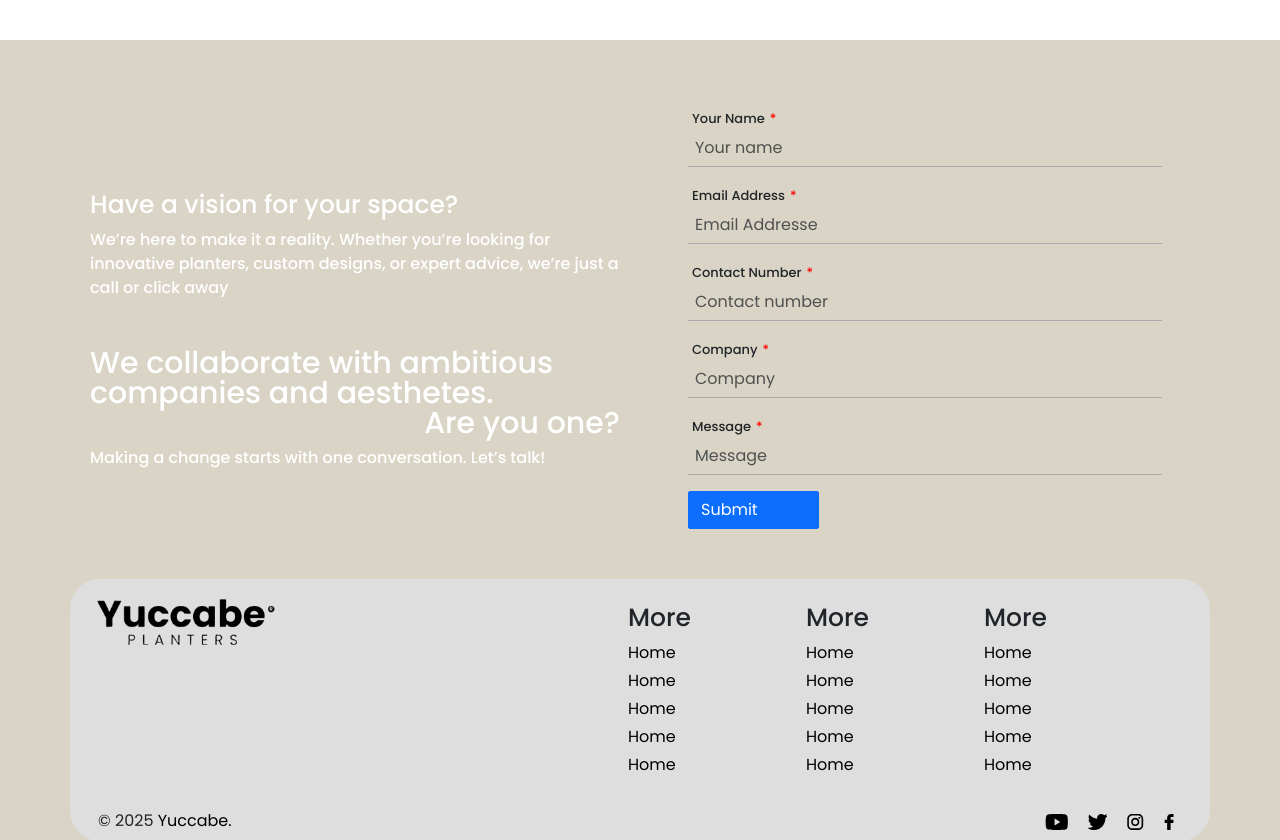
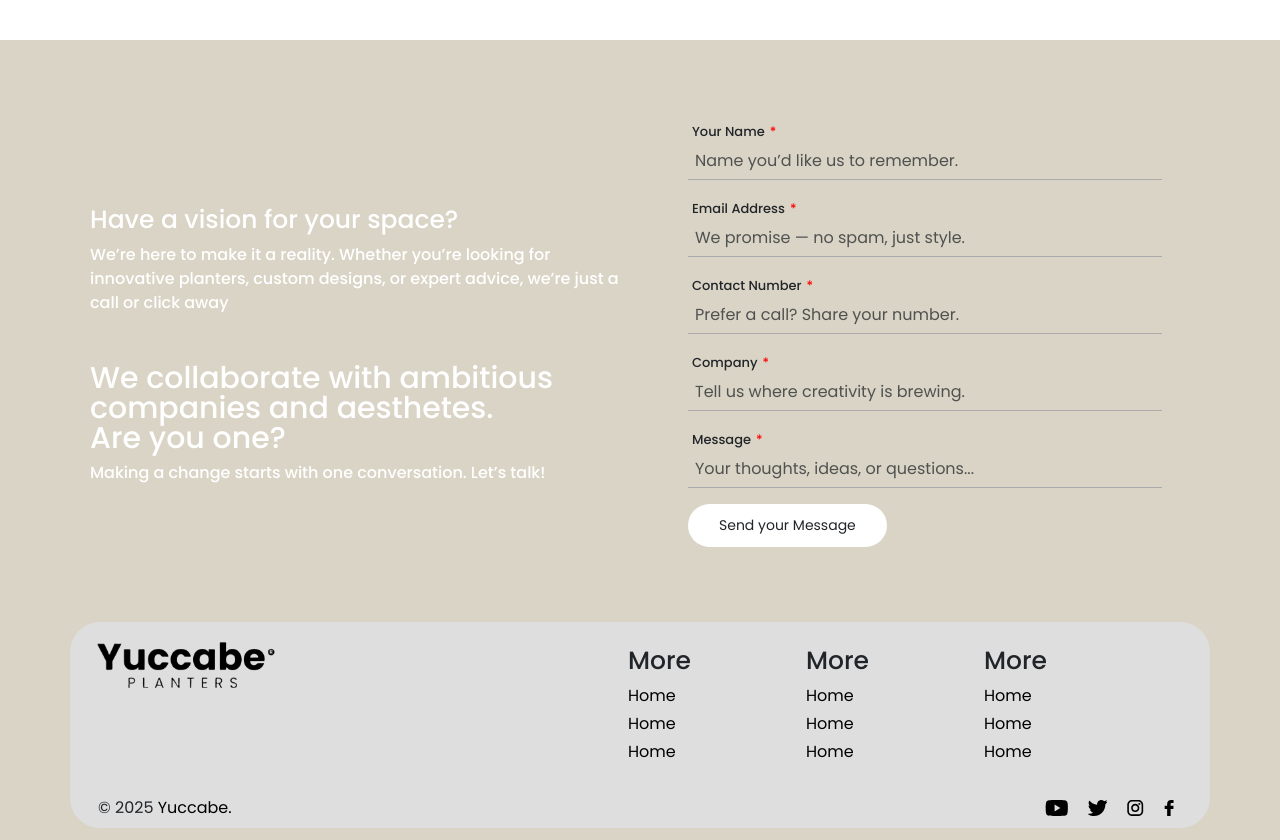
Before and after one commit to chaakdotin/yuccabeplanters, a React (Vite) app: page / in a window 1280 px wide. Shown: the part 7360-8200 px from the top of the page. Built offline with nearby package versions, Linux system fonts and the light colour scheme.

Commit message:
iouydiasd

```diff
--- a/src/CubeEffectSwiper.jsx
+++ b/src/CubeEffectSwiper.jsx
@@ -144,7 +144,7 @@ const CubeEffectSwiper = ({scrollToSection}) => {
                             <div className='text-white tagline'>
                                 <span className="poppins-medium">We collaborate with ambitious companies and aesthetes.</span>
                             </div>
-                            <div className='text-white tagline-1'>
+                            <div className='text-white tagline'>
                                 <span className="poppins-medium">Are you one?</span>
                             </div>
                             <div className='text-white py-2 lastline'>
@@ -158,30 +158,40 @@ const CubeEffectSwiper = ({scrollToSection}) => {
                                 <div className='px-5 poppins-medium' style={{textAlign:"left"}}>
                                     <div className="form-floatings mt-3 mb-3 form-group">
                                         <label for="your-name" className="form-label">Your name<span>*</span></label>
-                                        <input type="text" className="form-control" name="your-name" id="your-name" placeholder='Your name' />
+                                        <input type="text" className="form-control" name="your-name" id="your-name" placeholder='Name you’d like us to remember.' required/>
                                     </div>
                                     <div className="form-floatings mt-3 mb-3 form-group">
                                         <label for="email-address" className="form-label">Email Address<span>*</span></label>
-                                        <input type="text" className="form-control" name="email-address" id="email-address" placeholder='Email Addresse' />
+                                        <input type="text" className="form-control" name="email-address" id="email-address" placeholder='We promise — no spam, just style.' required/>
                                     </div>
                                     <div className="form-floatings mt-3 mb-3 form-group">
                                         <label for="contact-number" className="form-label">Contact Number<span>*</span></label>
-                                        <input type="text" className="form-control" name="contact-number" id="contact-number" placeholder='Contact number' />
+                                        <input type="text" className="form-control" name="contact-number" id="contact-number" placeholder='Prefer a call? Share your number.' required/>
                                     </div>
                                     <div className="form-floatings mt-3 mb-3 form-group">
                                         <label for="company" className="form-label">Company<span>*</span></label>
-                                        <input type="text" className="form-control" name="company" id="company" placeholder='Company' />
+                                        <input type="text" className="form-control" name="company" id="company" placeholder='Tell us where creativity is brewing.' required/>
                                     </div>
                                     <div className="form-floatings mt-3 mb-3 form-group">
                                         <label for="message" className="form-label">Message<span>*</span></label>
-                                        <input type="text" className="form-control" name="message" id="message" placeholder='Message' />
+                                        <input type="text" className="form-control" name="message" id="message" placeholder='Your thoughts, ideas, or questions...' required/>
                                     </div>
                                     <div>
-                                        <button className='btn btn-primary' style={{ borderRadius: '2px', paddingRight: '60px' }}> Submit</button>
+                                        <button className='btn btn-white' style={{ borderRadius: '30px', padding: '10px 30px', fontSize:14 }}> Send your Message</button>
                                     </div>
                                 </div>
                             </form>
-
+                            <style>
+                                {`
+                                    .btn-white {
+                                        background-color:#fff;
+                                    }
+                                    .btn-white:hover{
+                                        background-color:blue!important;
+                                        color:#fff!important;
+                                    }
+                                `}
+                            </style>
 
                         </div>
                         <Footer />
--- a/src/Footer.jsx
+++ b/src/Footer.jsx
@@ -18,8 +18,6 @@ export default function Footer() {
                                     <a className="Link_default__VBYZf" href="#">Home</a>
                                     <a className="Link_default__VBYZf" href="#">Home</a>
                                     <a className="Link_default__VBYZf" href="#">Home</a>
-                                    <a className="Link_default__VBYZf" href="#">Home</a>
-                                    <a className="Link_default__VBYZf" href="#">Home</a>
                                 </div>
                             </div>
                         </div>
@@ -32,8 +30,6 @@ export default function Footer() {
                                     <a className="Link_default__VBYZf" href="#">Home</a>
                                     <a className="Link_default__VBYZf" href="#">Home</a>
                                     <a className="Link_default__VBYZf" href="#">Home</a>
-                                    <a className="Link_default__VBYZf" href="#">Home</a>
-                                    <a className="Link_default__VBYZf" href="#">Home</a>
                                 </div>
                             </div>
                         </div>
@@ -43,8 +39,6 @@ export default function Footer() {
                                     <h1 style={{fontSize: "25px"}}>More</h1>
                                 </div>
                                 <div className='d-flex flex-column align-items-center gap-1' style={{textAlign: 'left'}}>
-                                    <a className="Link_default__VBYZf" href="#">Home</a>
-                                    <a className="Link_default__VBYZf" href="#">Home</a>
                                     <a className="Link_default__VBYZf" href="#">Home</a>
                                     <a className="Link_default__VBYZf" href="#">Home</a>
                                     <a className="Link_default__VBYZf" href="#">Home</a>
```
